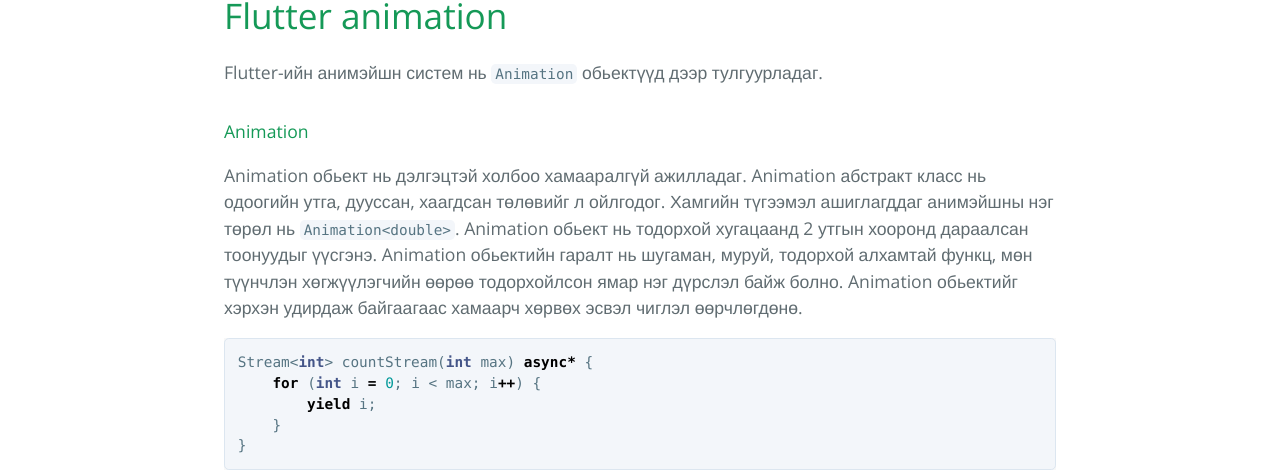
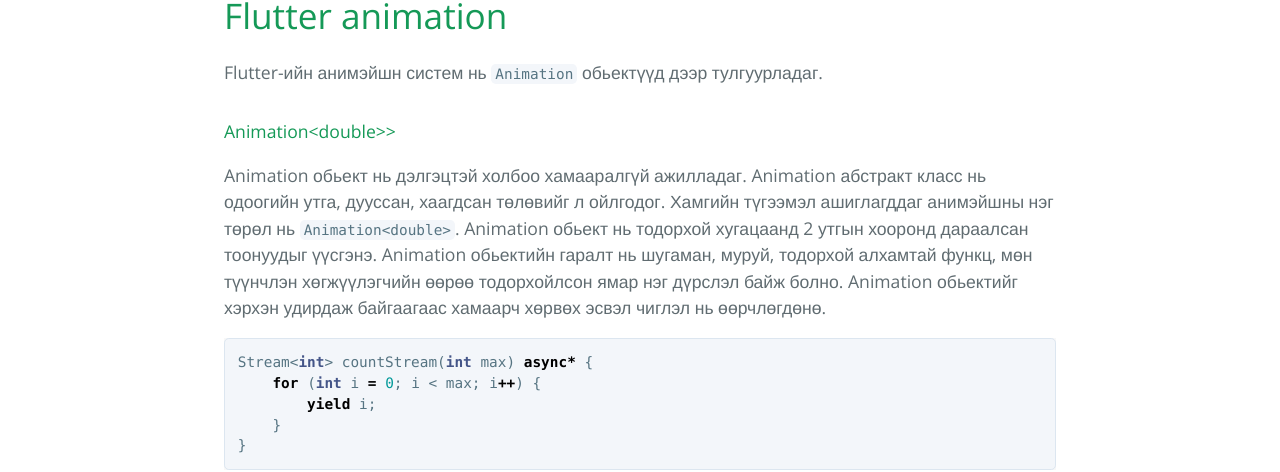
Before and after one commit to jargalbat/flutter_old, a Jekyll site: the page built from index.md, in a window 1280 px wide and 900 px high. Shown: the part 379-851 px from the top of the window. Built offline with Jekyll 4.4.1, drawn with Linux system fonts in a browser that asks for light colours; the repository's description, which GitHub fills in, is left out; our own code applies the rules of GitHub Pages for plain Markdown files.

Commit message:
Update index.md

````diff
--- a/index.md
+++ b/index.md
@@ -5,8 +5,8 @@ layout: default
 # Flutter animation
 Flutter-ийн анимэйшн систем нь `Animation` обьектүүд дээр тулгуурладаг.
 
-#### Animation<double>
-Animation обьект нь дэлгэцтэй холбоо хамааралгүй ажилладаг. Animation абстракт класс нь одоогийн утга, дууссан, хаагдсан төлөвийг л ойлгодог. Хамгийн түгээмэл ашиглагддаг анимэйшны нэг төрөл нь `Animation<double>`. Animation обьект нь тодорхой хугацаанд 2 утгын хооронд дараалсан тоонуудыг үүсгэнэ. Animation обьектийн гаралт нь шугаман, муруй, тодорхой алхамтай функц, мөн түүнчлэн хөгжүүлэгчийн өөрөө тодорхойлсон ямар нэг дүрслэл байж болно. Animation обьектийг хэрхэн удирдаж байгаагаас хамаарч хөрвөх эсвэл чиглэл өөрчлөгдөнө.
+#### Animation&lt;double>&gt;
+Animation обьект нь дэлгэцтэй холбоо хамааралгүй ажилладаг. Animation абстракт класс нь одоогийн утга, дууссан, хаагдсан төлөвийг л ойлгодог. Хамгийн түгээмэл ашиглагддаг анимэйшны нэг төрөл нь `Animation<double>`. Animation обьект нь тодорхой хугацаанд 2 утгын хооронд дараалсан тоонуудыг үүсгэнэ. Animation обьектийн гаралт нь шугаман, муруй, тодорхой алхамтай функц, мөн түүнчлэн хөгжүүлэгчийн өөрөө тодорхойлсон ямар нэг дүрслэл байж болно. Animation обьектийг хэрхэн удирдаж байгаагаас хамаарч хөрвөх эсвэл чиглэл нь өөрчлөгдөнө.
 
 
 ```dart
````
